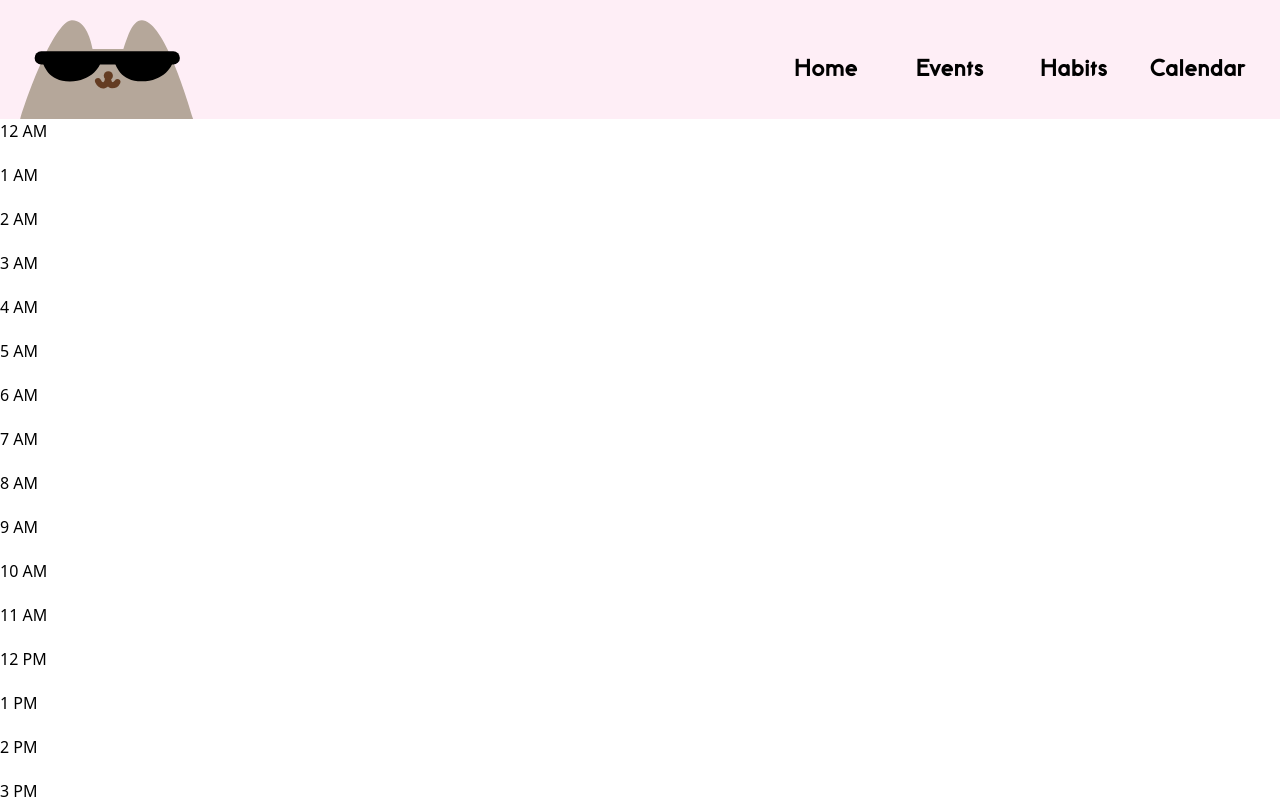
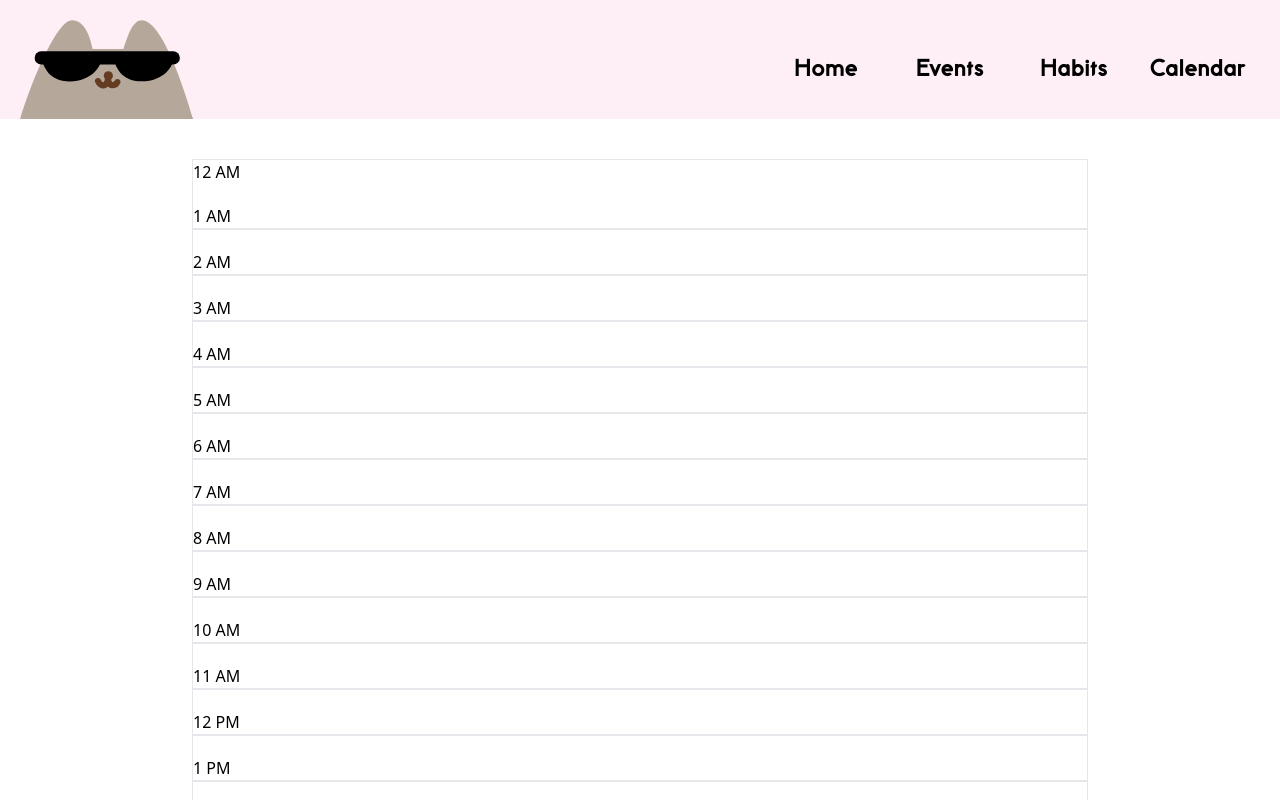
Before and after one commit to anyuan-chen/catlendar, a Next.js app: page /calendar in a window 1280 px wide. Shown: the top 800 px of the page. Built offline with nearby package versions, Linux system fonts and the light colour scheme.

Commit message:
calendar setup

```diff
--- a/components/calendar/CalendarComponent.js
+++ b/components/calendar/CalendarComponent.js
@@ -4,6 +4,7 @@ import TimeBlock from "./components/timeBlock";
 export default function CalendarComponent() {
   const [schedule, setSchedule] = useState(["undefined"]);
   useEffect(() => {
+    //loads data from localstorage
     if (schedule[0] === "undefined") {
       if (localStorage.schedule === undefined) {
         localStorage.setItem(schedule, []);
@@ -12,7 +13,7 @@ export default function CalendarComponent() {
         setSchedule(JSON.parse(localStorage.schedule));
       }
     }
-
+    //converts times into corrent format
     setTimeBlocks(
       timeBlocks.map((time) => {
         let start = time;
@@ -48,5 +49,9 @@ export default function CalendarComponent() {
     21, 22, 23,
   ]);
 
-  return <div>{timeBlocks}</div>;
+  return (
+    <div className="flex items-center justify-center pt-10">
+      <div className="w-70w">{timeBlocks}</div>
+    </div>
+  );
 }
--- a/components/calendar/components/timeBlock.js
+++ b/components/calendar/components/timeBlock.js
@@ -2,7 +2,7 @@ import React from "react";
 
 export default function TimeBlock(props) {
   return (
-    <div className="flex flex-row">
+    <div className="flex flex-row w-70w border">
       <div className="flex space-between flex-col space-y-5">
         <p>{props.start}</p>
         <p>{props.end}</p>
--- a/tailwind.config.js
+++ b/tailwind.config.js
@@ -8,6 +8,28 @@ module.exports = {
         navbar: "#FEEEF6",
         pinkLight: "#FFDFDD",
         pinkDark: "#FFCACA",
+      },
+      height: {
+        "10v": "10vh",
+        "20v": "20vh",
+        "30v": "30vh",
+        "40v": "40vh",
+        "50v": "50vh",
+        "60v": "60vh",
+        "70v": "70vh",
+        "80v": "80vh",
+        "90v": "90vh",
+      },
+      width: {
+        "10w": "10vw",
+        "20w": "20vw",
+        "30w": "30vw",
+        "40w": "40vw",
+        "50w": "50vw",
+        "60w": "60vw",
+        "70w": "70vw",
+        "80w": "80vw",
+        "90w": "90vw",
       },
     },
     fontFamily: {
```
